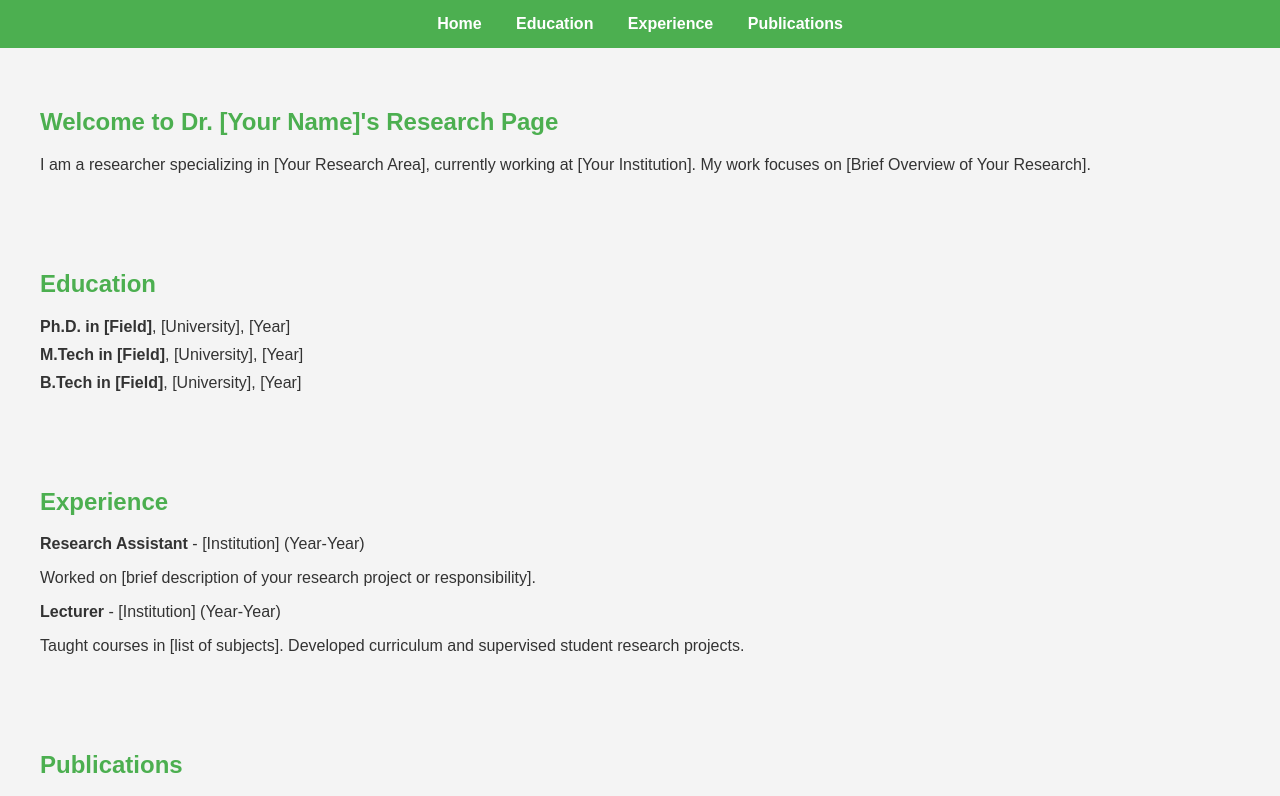
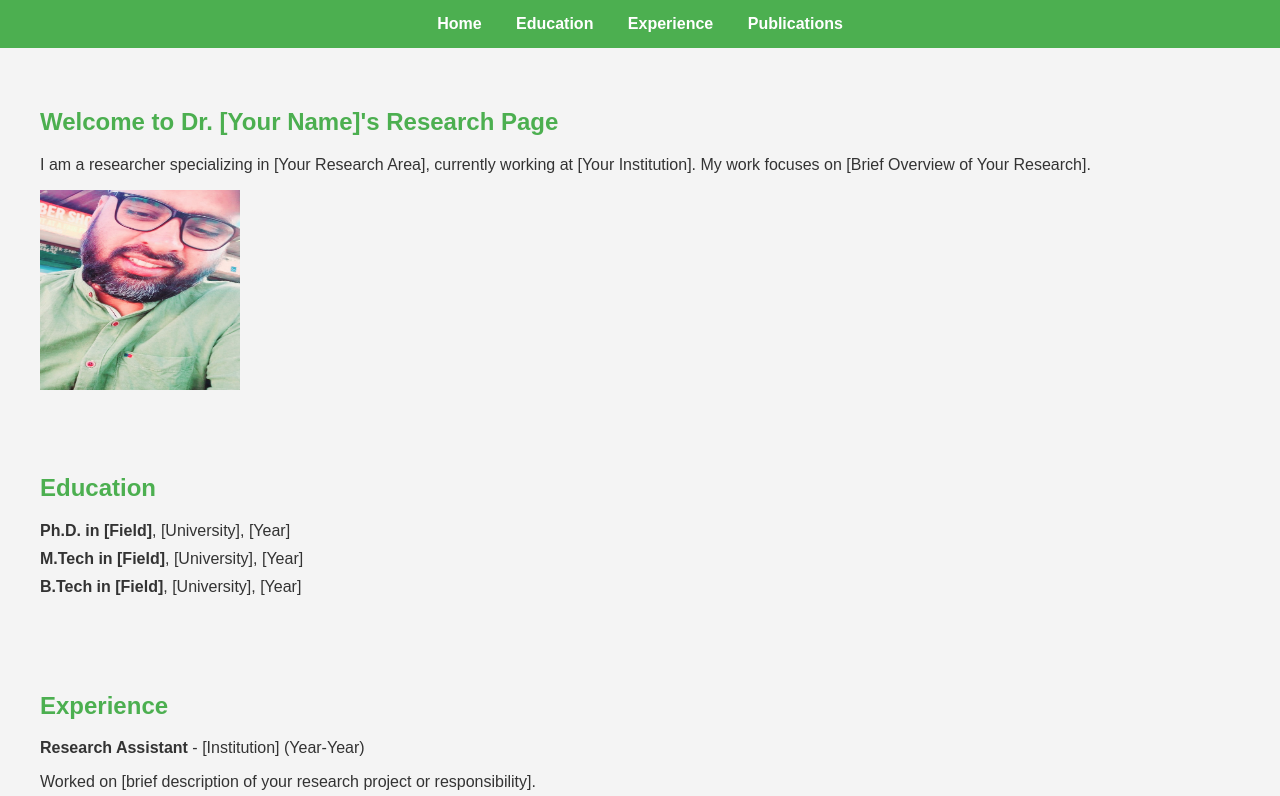
Before and after one commit to Nazir13/nazirss.github.io, a plain HTML site: page index.html in a window 1280 px wide. Shown: the top 796 px of the page. Drawn offline with Linux system fonts and the light colour scheme.

Commit message:
Update index.html

```diff
--- a/index.html
+++ b/index.html
@@ -89,6 +89,7 @@
         <p>
             I am a researcher specializing in [Your Research Area], currently working at [Your Institution]. My work focuses on [Brief Overview of Your Research].
         </p>
+        <img src="cca.jpg" alt="Dr. Nazir Shabbir" width="200" height="200">
     </section>
 
     <!-- Education Section -->
```
